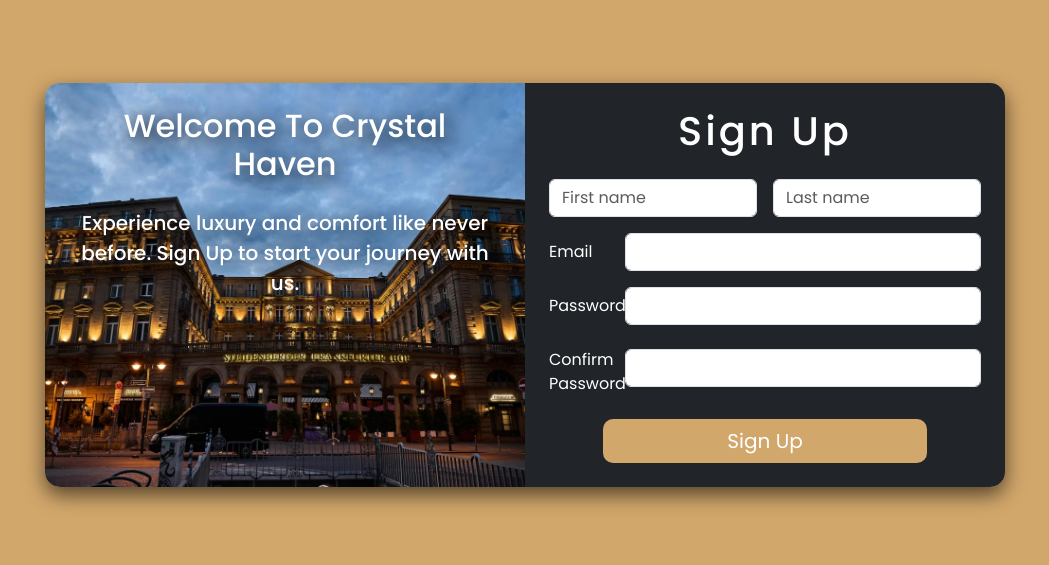
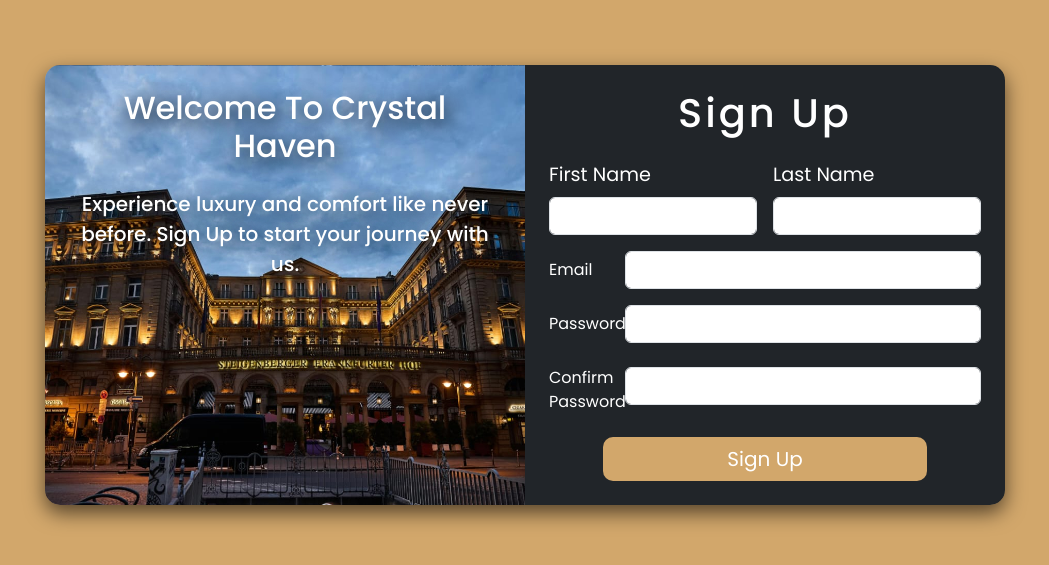
Before and after one commit to Aayush-Hajrani/Crystal-Haven, a plain HTML site: page sign-up.html in a window 1280 px wide. Shown: the part 115-680 px from the top of the page, without its empty margins (115-1164 px from the left). Drawn offline with nearby package versions, Linux system fonts and the light colour scheme.

Commit message:
Add files via upload

```diff
--- a/sign-up.html
+++ b/sign-up.html
@@ -35,10 +35,12 @@
                     <h3 class="text-center ls mb-4 fs-1">Sign Up</h3>
                     <div class="row g-3 mb-3">
                       <div class="col">
-                        <input type="text" class="form-control" placeholder="First name" aria-label="First name">
+                        <label for="email" class="form-label">First Name</label>
+                        <input type="text" class="form-control" aria-label="First name">
                       </div>
                       <div class="col">
-                        <input type="text" class="form-control" placeholder="Last name" aria-label="Last name">
+                        <label for="email" class="form-label">Last Name</label>
+                        <input type="text" class="form-control" aria-label="Last name">
                       </div>
                     </div>
 
```
Also changed, not shown: login.html (+2 -2 lines).
